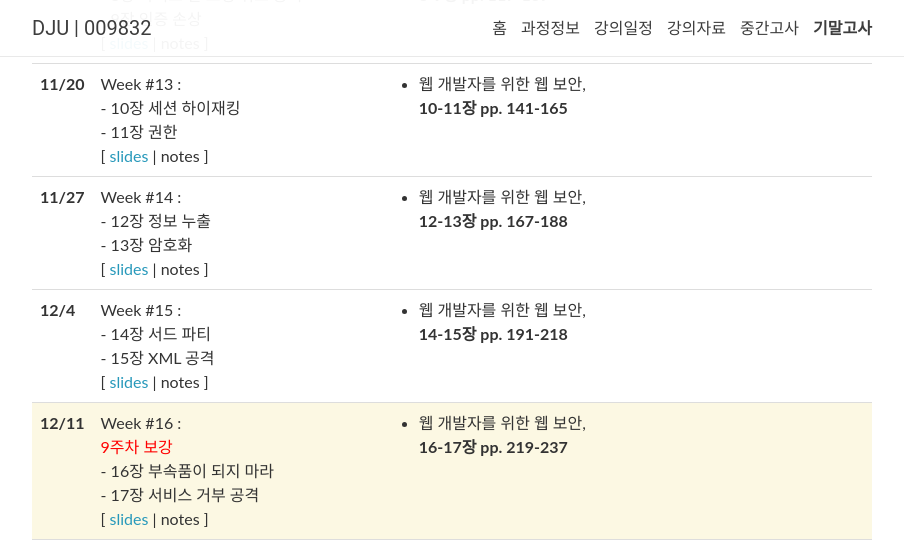
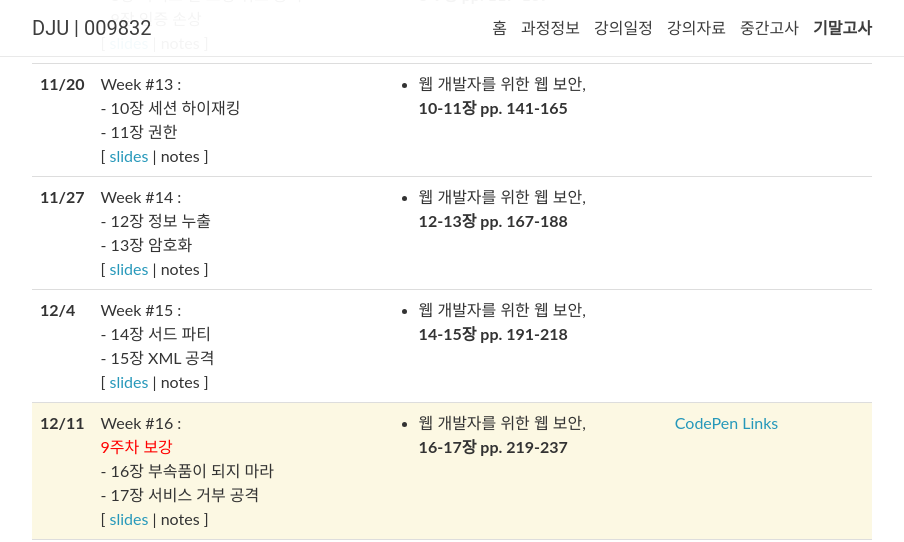
Before and after one commit to 2023-aaronkr/dju-sec, a Jekyll site: the page built from _pages/lectures.md, in a window 1280 px wide and 900 px high, scrolled down 1498 px. Shown: the top 542 px of the window, without its empty margins (188-1092 px from the left). Built offline with Jekyll 4.4.1, drawn with Linux system fonts in a browser that asks for light colours; nearby versions of some CDN libraries; comment, search, counter and statistics services are not loaded.

Commit message:
Update lectures.yml

```diff
--- a/_data/lectures.yml
+++ b/_data/lectures.yml
@@ -167,7 +167,8 @@
   readings: >
     웹 개발자를 위한 웹 보안, <br>
     <strong>16-17장 pp. 219-237</strong>
-  logistics:
+  logistics: >
+    <a href="https://forms.gle/WYyZEhSfq3wgd32G9">CodePen Links</a>
 
 - date: 12/18
   week: 16
```
